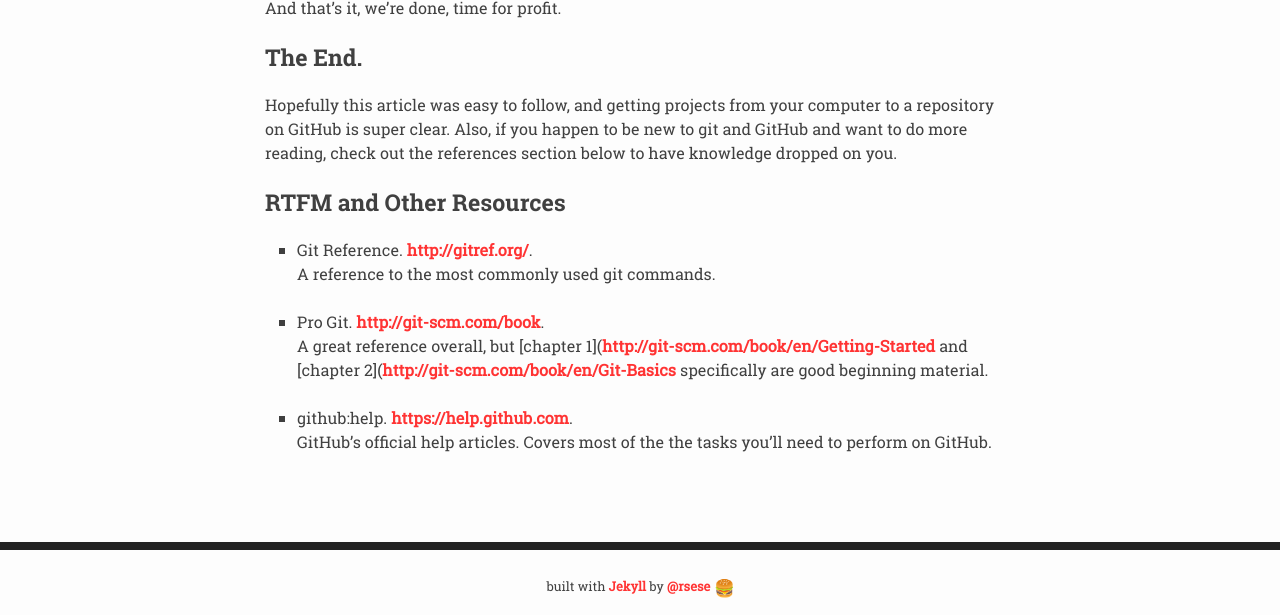
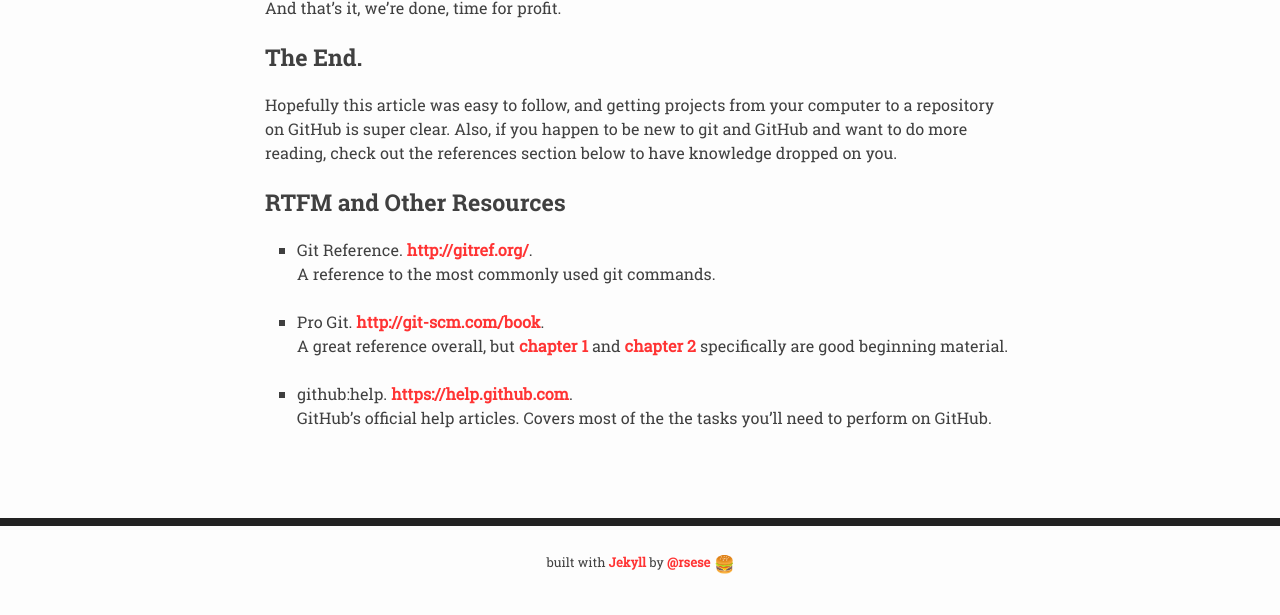
Before and after one commit to rsese/rsese.github.com, a Jekyll site: the page built from _posts/2013-03-09-getting-up-in-the-github.md, in a window 1280 px wide and 900 px high, scrolled down 3021 px, cut to the strip 285-900 px from the top of the window. Built offline with Jekyll 4.4.1, drawn with Linux system fonts in a browser that asks for light colours; emoji names are drawn with the system emoji font; after the commit the page ends 3897 px from its top, so only the background shows below that; part of the change alters nothing that is shown.

Commit message:
Actually fix those links this time :newspaper:

```diff
--- a/_posts/2013-03-09-getting-up-in-the-github.md
+++ b/_posts/2013-03-09-getting-up-in-the-github.md
@@ -114,9 +114,9 @@ section below to have knowledge dropped on you.
 A reference to the most commonly used git commands.
 * Pro Git. [http://git-scm.com/book](https://git-scm.com/book).
 A great reference overall, but
-[chapter 1]([http://git-scm.com/book/en/Getting-Started](http://git-scm.com/book/en/Getting-Started)
+[chapter 1](http://git-scm.com/book/en/Getting-Started)
 and
-[chapter 2]([http://git-scm.com/book/en/Git-Basics](http://git-scm.com/book/en/Git-Basics)
+[chapter 2](http://git-scm.com/book/en/Git-Basics)
 specifically are good beginning material.
 * github:help. [https://help.github.com](https://help.github.com/).
 GitHub's official help articles. Covers most of the the tasks you'll need to
```
